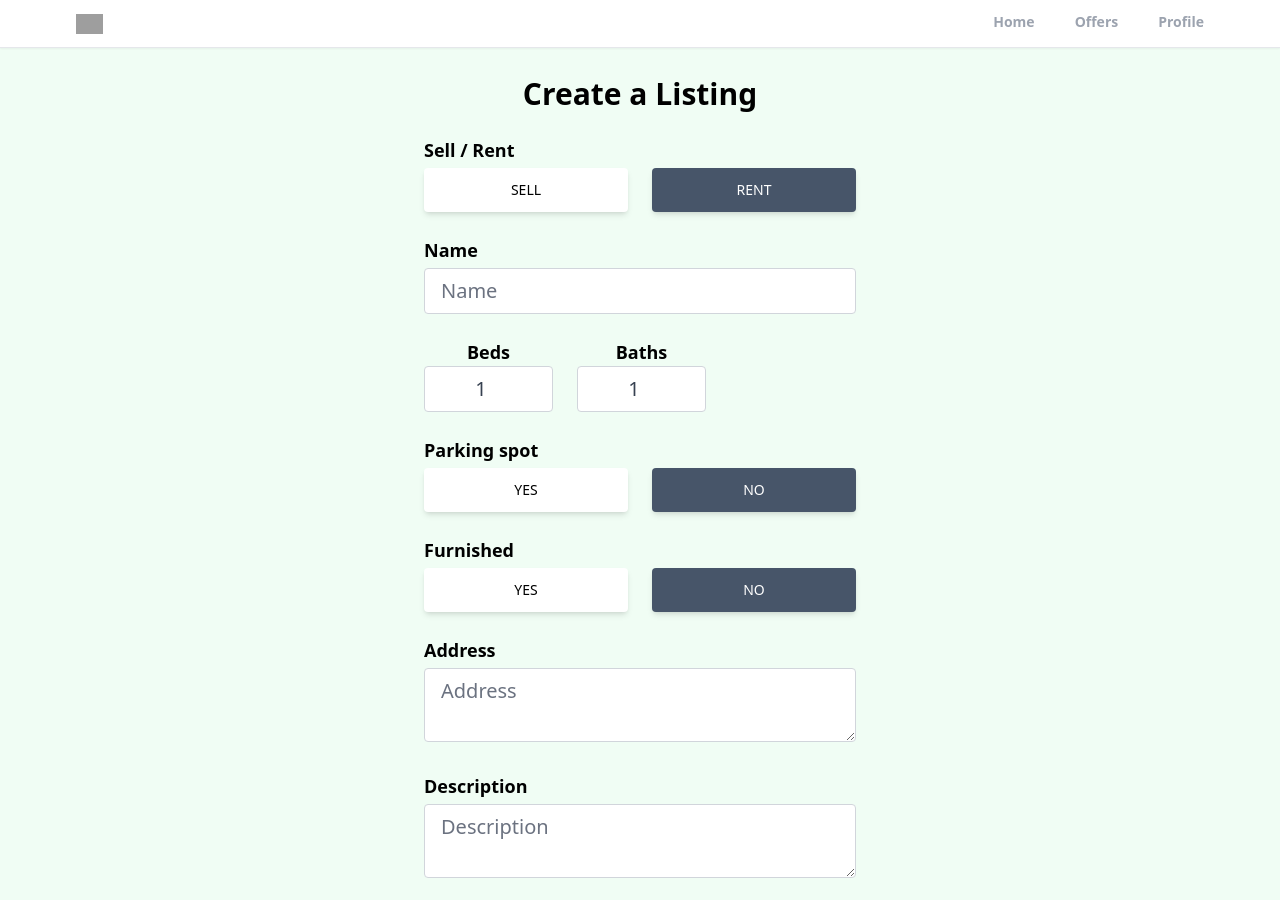
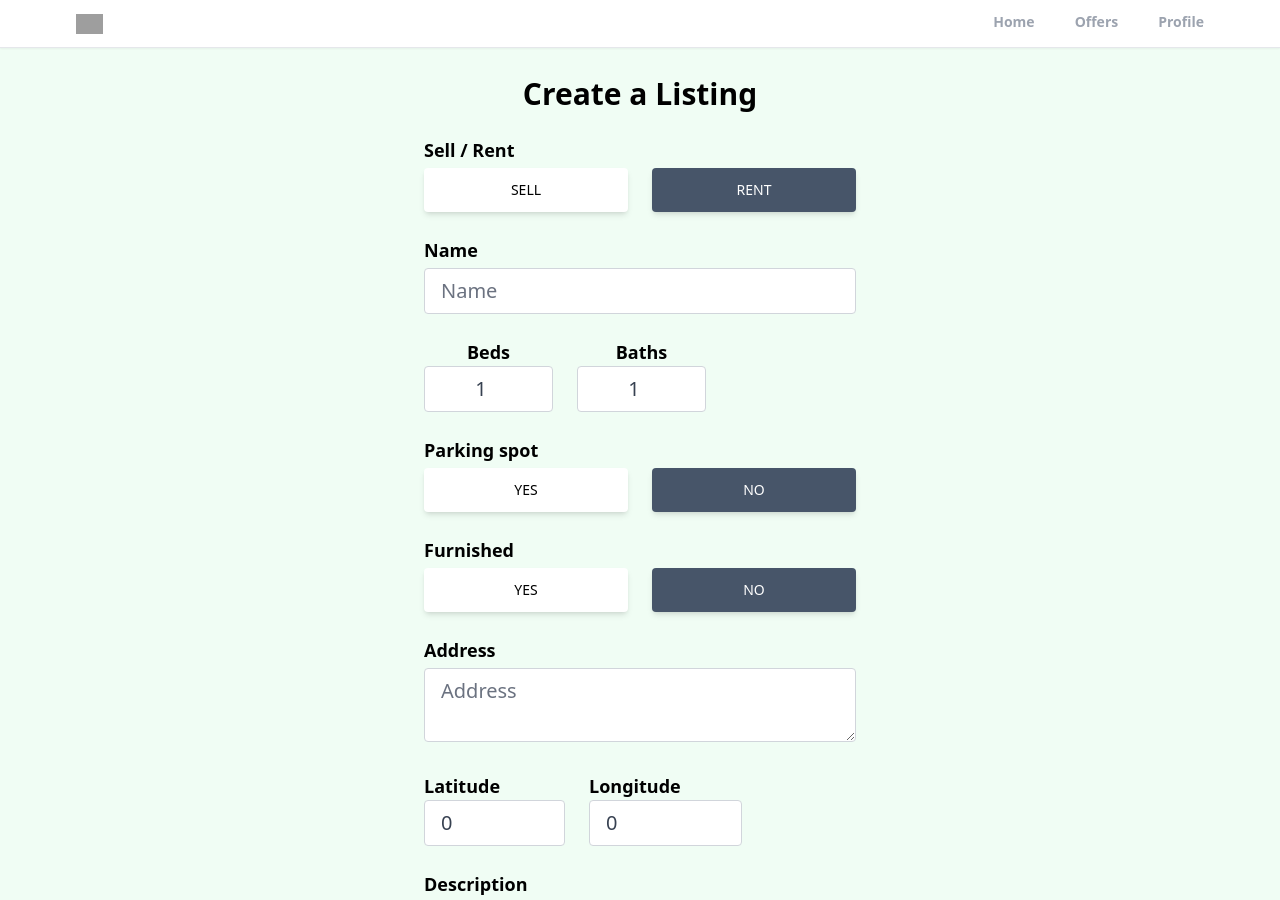
Before and after one commit to Hafed112/housesale, a React (Vite) app: page /create-listing in a window 1280 px wide. Shown: the top 900 px of the page. Built offline with nearby package versions, Linux system fonts and the light colour scheme; no server answers; sample sign-in values are in the browser's storage; grey boxes are pictures that could not be loaded.

Commit message:
complete the createListing components

```diff
--- a/package.json
+++ b/package.json
@@ -16,7 +16,8 @@
     "react-icons": "^5.2.1",
     "react-router": "^6.23.1",
     "react-router-dom": "^6.23.1",
-    "react-toastify": "^10.0.5"
+    "react-toastify": "^10.0.5",
+    "uuid": "^10.0.0"
   },
   "devDependencies": {
     "@tailwindcss/forms": "^0.5.7",
--- a/src/App.jsx
+++ b/src/App.jsx
@@ -28,7 +28,9 @@
           <Route path="/sign-up" element={<SignUp />}/>
           <Route path="/forget-password" element={<ForgetPassword />}/>
           <Route path="/Offers" element={<Offers />}/>
-          <Route path="/create-listing" element={<CreateListing />}/>
+          <Route path="/create-listing" element={<PrivateRoute />}>
+            <Route path="/create-listing" element={<CreateListing />}/>
+          </Route>
         </Routes>
       </Router>
       <ToastContainer
--- a/src/pages/CreateListing.jsx
+++ b/src/pages/CreateListing.jsx
@@ -1,7 +1,20 @@
 import React, { useState } from 'react'
+import Spinner from '../components/Spinner';
+import { toast } from 'react-toastify';
+import { getStorage, ref, uploadBytesResumable, getDownloadURL } from "firebase/storage";
+import { getAuth } from 'firebase/auth';
+import {v4 as uuidv4 } from "uuid";
+import { addDoc, collection, serverTimestamp } from "firebase/firestore";
+import { db } from "../firebase";
+import { useNavigate } from "react-router-dom";
+
 
 export default function CreateListing() {
 
+  const navigate = useNavigate();
+  const auth = getAuth();
+  const [geolocationEnabled,setGeolocationEnabled]=useState(false);
+  const [loading,setLoading] = useState(false);
   const [formData,setFormData] = useState({
     type:"rent",
     name:"",
@@ -11,20 +24,141 @@
     furnished:false,
     address:"",
     description:"",
-    offer:true,
+    offer:false,
     regularPrice:0,
     discountedPrice:0,
+    latitude:0,
+    longitude:0,
+    images:{},
   })
   const {type,name,bedrooms,bathrooms,parking,furnished,address,description,offer
-    ,regularPrice,discountedPrice
+    ,regularPrice,discountedPrice,latitude,longitude,images
   } = formData
-  const onChange = ()=>{
 
+  const onChange = (e)=>{
+    let boolean = null;
+    if(e.target.value === "true"){
+        boolean=true;
+    }
+    if(e.target.value === "false"){
+        boolean=false;
+    }
+    //Files
+    if(e.target.files){
+        setFormData((prevState)=>({
+            ...prevState,
+            images:e.target.files
+        }))
+    }
+    //Text/Boolean/Number
+    if(!e.target.files){
+        setFormData((prevState)=>({
+            ...prevState,
+            [e.target.id]:boolean ?? e.target.value,
+        }))
+    }
   }
+  const onSubmit = async(e) =>{
+    e.preventDefault();
+    setLoading(true);
+    if (+discountedPrice >= +regularPrice) {
+      setLoading(false);
+      toast.error("Discounted price needs to be less than regular price");
+      return;
+    }
+    if (images.length > 6) {
+      setLoading(false);
+      toast.error("maximum 6 images are allowed");
+      return;
+    }
+
+    if(!latitude || !longitude){
+        setLoading(false);
+        toast.error("the latitude and longitude are required");
+        return;
+    }
+
+    let geolocation = {};
+    geolocation.lat = latitude;
+    geolocation.lng = longitude;
+
+    async function storeImage(image) {
+        return new Promise((resolve, reject) => {
+          const storage = getStorage();
+          const filename = `${auth.currentUser.uid}-${image.name}-${uuidv4()}`;
+          const storageRef = ref(storage, filename);
+          const uploadTask = uploadBytesResumable(storageRef, image);
+          uploadTask.on(
+            "state_changed",
+            (snapshot) => {
+              // Observe state change events such as progress, pause, and resume
+              // Get task progress, including the number of bytes uploaded and the total number of bytes to be uploaded
+              const progress =
+                (snapshot.bytesTransferred / snapshot.totalBytes) * 100;
+              console.log("Upload is " + progress + "% done");
+              switch (snapshot.state) {
+                case "paused":
+                  console.log("Upload is paused");
+                  break;
+                case "running":
+                  console.log("Upload is running");
+                  break;
+              }
+            },
+            (error) => {
+              // Handle unsuccessful uploads
+              reject(error);
+            },
+            () => {
+              // Handle successful uploads on complete
+              // For instance, get the download URL: https://firebasestorage.googleapis.com/...
+              getDownloadURL(uploadTask.snapshot.ref).then((downloadURL) => {
+                resolve(downloadURL);
+              });
+            }
+          );
+        });
+      }
+
+    const imgUrls = await Promise.all(
+        [...images].map((image) => storeImage(image))
+
+      ).catch((error) => {
+        setLoading(false);
+        toast.error("Images not uploaded");
+        return;
+      });
+
+      const formDataCopy = {
+        ...formData,
+        imgUrls,
+        geolocation,
+        timestamp: serverTimestamp(),
+        userRef: auth.currentUser.uid,
+      };
+
+      delete formDataCopy.images;
+      !formDataCopy.offer && delete formDataCopy.discountedPrice;
+      delete formDataCopy.latitude;
+      delete formDataCopy.longitude;
+      const docRef = await addDoc(collection(db, "listings"), formDataCopy);
+      setLoading(false);
+      toast.success("Listing created");
+      navigate(`/category/${formDataCopy.type}/${docRef.id}`);
+
+   }
+
+
+
+    if(loading){
+        return <Spinner />;
+    }
+
+
   return (
     <main className="max-w-md px-2 mx-auto">
         <h1 className="text-3xl text-center mt-11 font-bold">Create a Listing</h1>
-        <form>
+        <form onSubmit={onSubmit}>
             <p className='text-lg mt-6 font-semibold text-start mb-1'>Sell / Rent</p>
             <div className="flex">
                 <button type="button" id="type" value="sale"
@@ -126,6 +260,34 @@
                 ease-in-out focus:text-gray-800 focus:bg-white focus:border-slate-600
                 mb-6'
             />
+            {!geolocationEnabled &&(
+                <div className='flex space-x-6 justify-start mb-6'>
+                    <div className=''>
+                        <p className='text-lg font-semibold text-start'>Latitude</p>
+                        <input type="number" id="latitude" value={latitude} onChange={onChange}
+                            required
+                            min="-90"
+                            max="90"
+                            className='w-full px-4 py-2 text-xl text-gray-700 bg-white border
+                            border-gray-300 rounded transition duration-150
+                            ease-in-out focus:bg-white
+                            focus:text-gray-700 focus:border-slate-600'
+                        />
+                    </div>
+                    <div className=''>
+                        <p className='text-lg font-semibold text-start'>Longitude</p>
+                        <input type="number" id="longitude" value={longitude} onChange={onChange}
+                            required
+                            min="-180"
+                            max="180"
+                            className='w-full px-4 py-2 text-xl text-gray-700 bg-white border
+                            border-gray-300 rounded transition duration-150
+                            ease-in-out focus:bg-white
+                            focus:text-gray-700 focus:border-slate-600'
+                        />
+                    </div>
+                </div>
+            )}
             <p className='text-lg  font-semibold text-start mb-1'>Description</p>
             <textarea type="text" id="description" value={description}
                 onChange={onChange} placeholder='Description'
```
Also changed, not shown: 1 other file (tests, documents, lock files or other folders).
